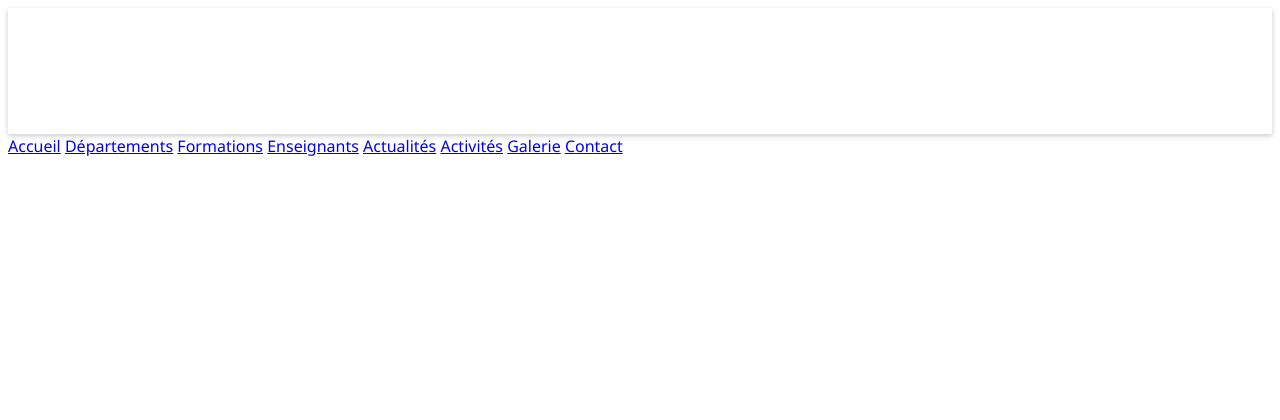
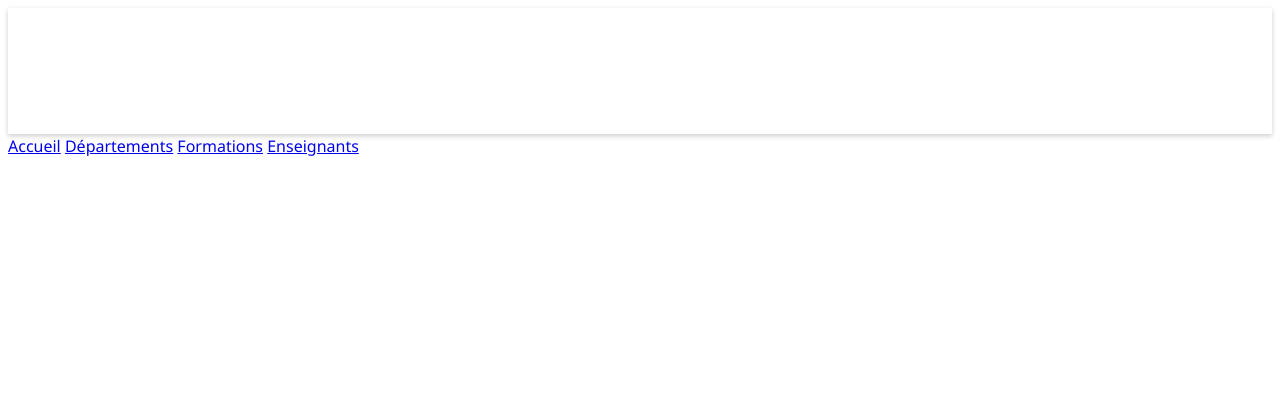
Before and after one commit to Idrissa2203/ufr-sta, a Flask app: page / in a window 1280 px wide. Shown: the top 420 px of the page. Run offline with Flask 3, Linux system fonts and the light colour scheme.

Commit message:
feat: mise à jour des templates

```diff
--- a/templates/base.html
+++ b/templates/base.html
@@ -13,14 +13,11 @@
     </header>
 
     <nav>
-        <a href="{{ url_for('idrissa.accueil') }}">Accueil</a>
+        <a href="{{ url_for('fatoumata.accueil') }}">Accueil</a>
         <a href="{{ url_for('fatoumata.liste_departements') }}">Départements</a>
         <a href="{{ url_for('fatoumata.liste_formations') }}">Formations</a>
         <a href="{{ url_for('fatoumata.liste_enseignants') }}">Enseignants</a>
-        <a href="{{ url_for('elimane.liste_actualites') }}">Actualités</a>
-        <a href="{{ url_for('idrissa.liste_activites') }}">Activités</a>
-        <a href="{{ url_for('elimane.liste_albums') }}">Galerie</a>
-        <a href="{{ url_for('elimane.contact') }}">Contact</a>
+
     </nav>
 
     <main>
```
Also changed, not shown: templates/departement_detail.html (indentation only), templates/departements.html (indentation only), templates/enseignant_detail.html (indentation only), templates/enseignants.html (indentation only), templates/formation_detail.html (indentation only), templates/formations.html (indentation only).
